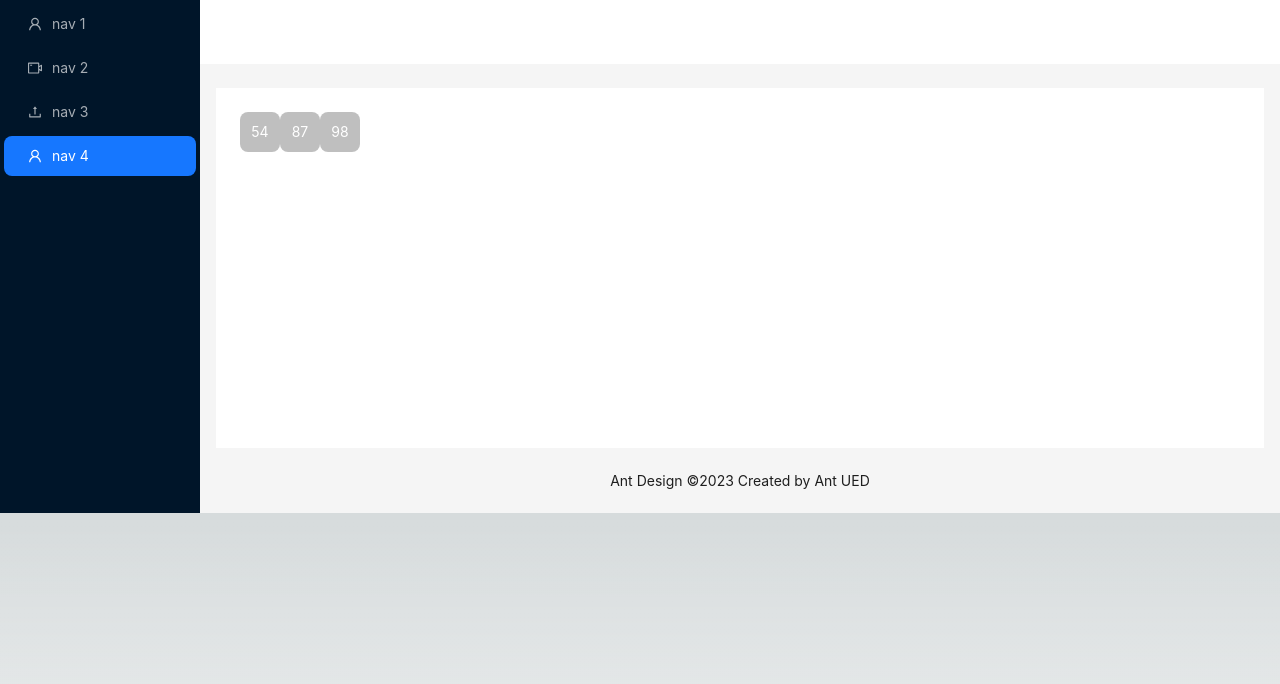
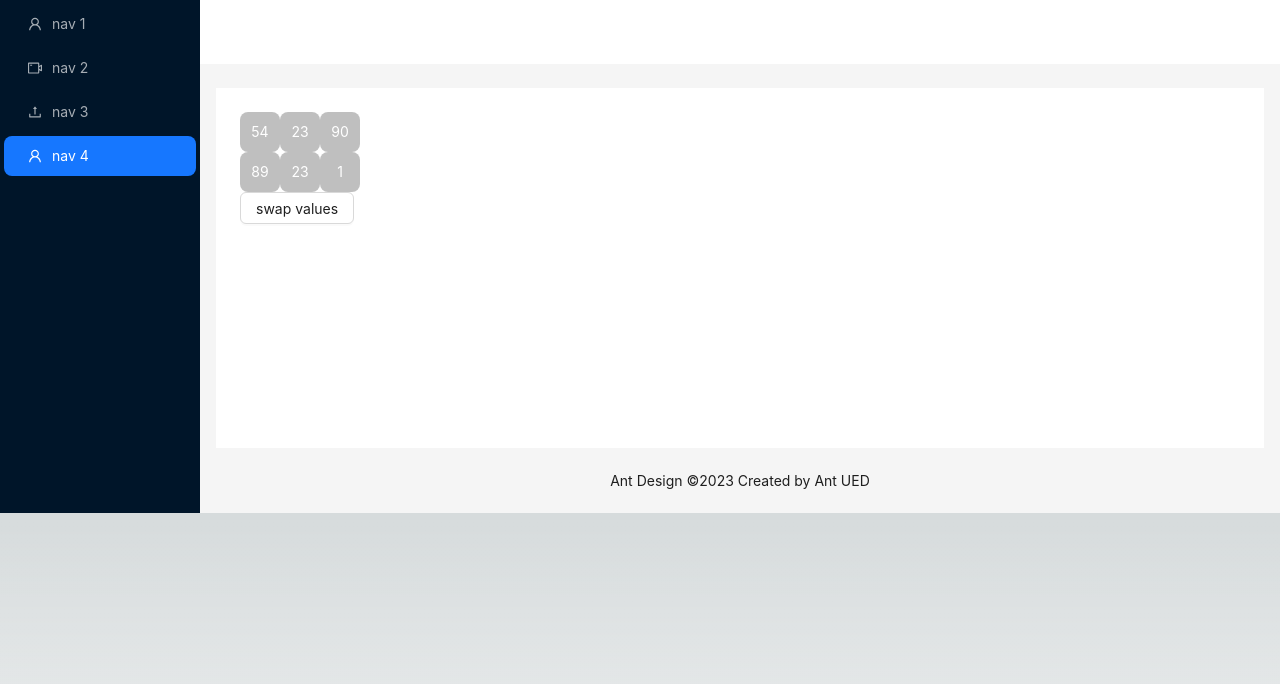
Before and after one commit to Aearsears/explain-lc, a Next.js app: page / in a window 1280 px wide. Shown: the top 684 px of the page. Built offline with nearby package versions, Linux system fonts and the light colour scheme.

Commit message:
add content block

```diff
--- /dev/null
+++ b/src/components/Content.tsx
@@ -0,0 +1,27 @@
+import { Button } from 'antd';
+import React from 'react';
+import Array from './Array';
+
+interface AppProps {
+    data?: number[];
+}
+
+const MyContent: React.FC<AppProps> = ({ data }: AppProps) => {
+    const array1 = [54, 23, 90];
+    const array2 = [89, 23, 1];
+    const swapValues = () => {
+        let x1 = array1[0];
+        array1[0] = array2[0];
+        array2[0] = x1;
+        console.log('swapped');
+    };
+    return (
+        <div>
+            <Array data={array1}></Array>
+            <Array data={array2}></Array>
+            <Button onClick={swapValues}>swap values</Button>
+        </div>
+    );
+};
+
+export default MyContent;
--- a/src/components/Layout.tsx
+++ b/src/components/Layout.tsx
@@ -4,8 +4,8 @@ import {
     UserOutlined,
     VideoCameraOutlined
 } from '@ant-design/icons';
-import { Avatar, Badge, Layout, Menu, theme } from 'antd';
-import Array from './Array';
+import { Layout, Menu, theme } from 'antd';
+import MyContent from './Content';
 
 const { Header, Content, Footer, Sider } = Layout;
 
@@ -53,7 +53,7 @@ const MyLayout: React.FC = () => {
                             background: colorBgContainer
                         }}
                     >
-                        <Array data={[54, 87, 98]}></Array>
+                        <MyContent></MyContent>
                     </div>
                 </Content>
                 <Footer style={{ textAlign: 'center' }}>
```
